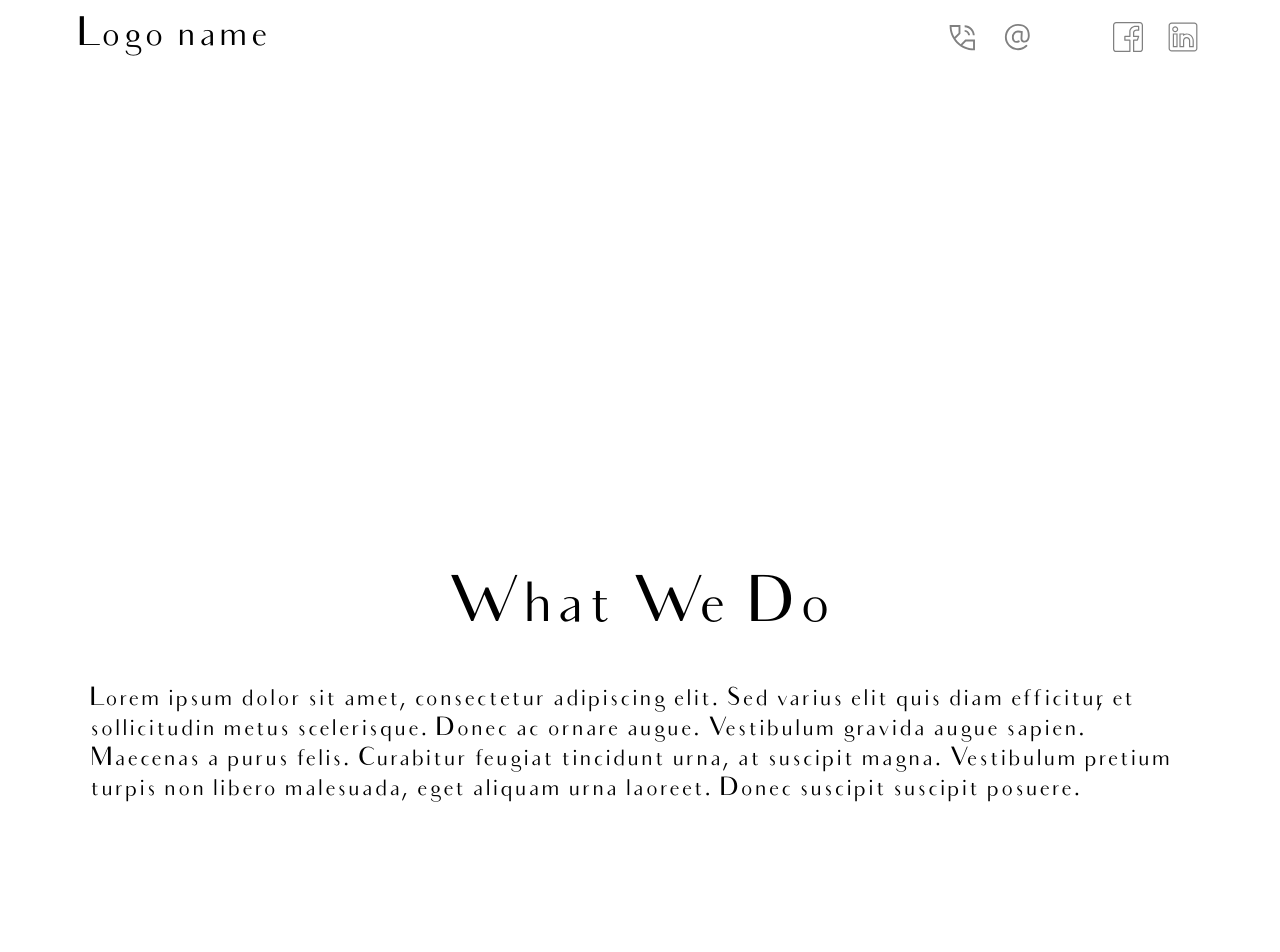
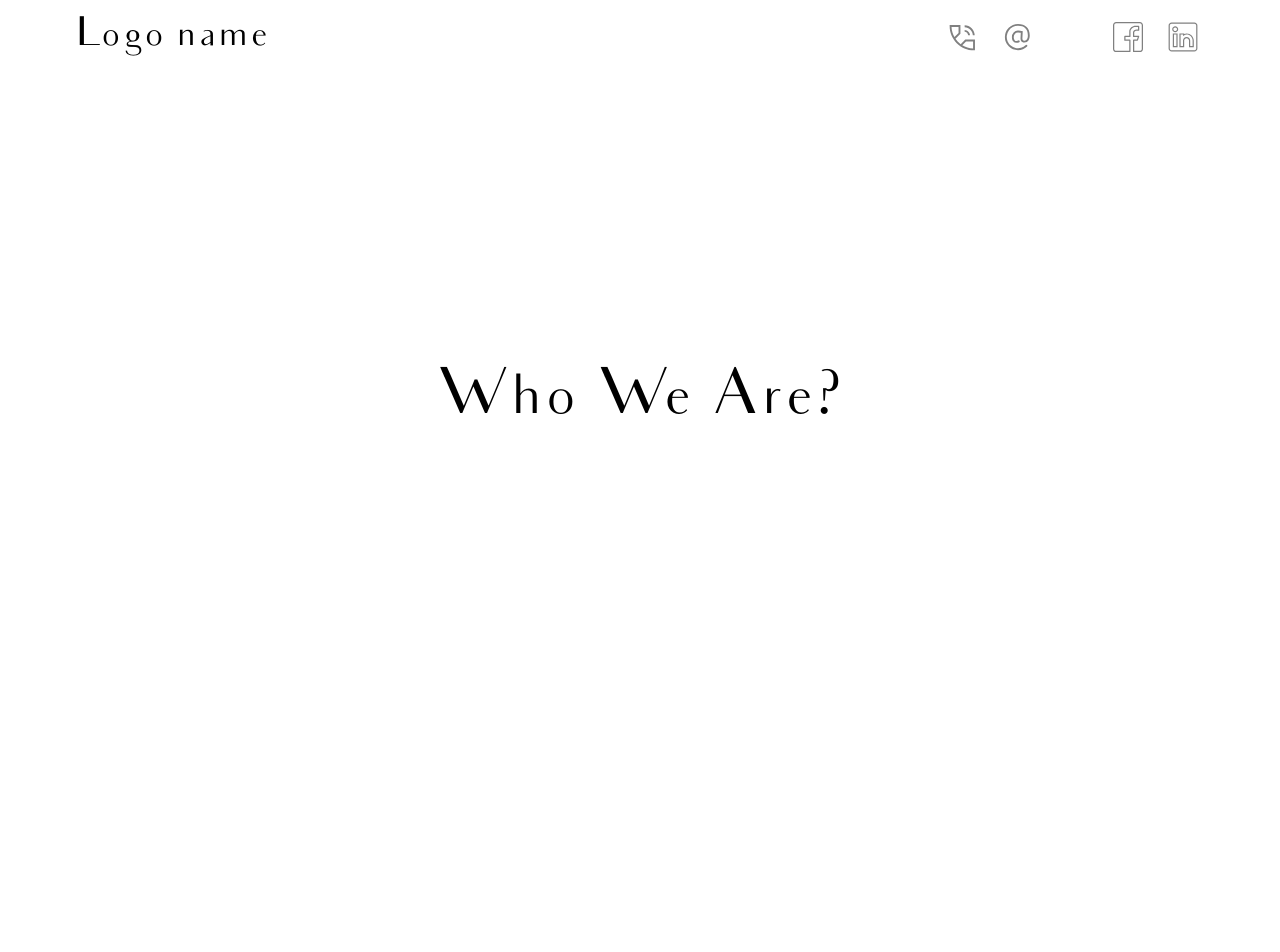
Before and after one commit to thetlwinlwin/portfolio, a React (Create React App) app: page / in a window 1280 px wide. Shown: the top 952 px of the page. Built offline with nearby package versions, Linux system fonts and the light colour scheme; some icons are missing.

Commit message:
change feature

```diff
--- a/src/components/home/home.css
+++ b/src/components/home/home.css
@@ -1,33 +1,20 @@
 .section {
     height: 100vh;
-}
-
-.center {
     display: flex;
     justify-content: center;
     align-items: center;
+    transition: opacity 1500ms;
 }
 
-.home-start,
-.client {
-    transition: 400ms ease-out;
-}
-
-.inactive {
+.hide {
     opacity: 0;
 }
 
 
-.home-end {
-    opacity: 0;
-    position: absolute;
-    top: 60vh;
-    transition: 500ms ease;
+.show {
+    opacity: 1;
 }
 
-.home-end-show {
-    opacity: 1;
-}
 
 .home-end-wrapper {
     display: flex;
--- a/src/components/home/home.jsx
+++ b/src/components/home/home.jsx
@@ -13,20 +13,20 @@ function HomePage() {
     const homeEndRef = useRef(null);
     const isInView = useInView(homeEndRef, {
         rootMargin: "0px",
-        threshold: 0.7,
+        threshold: 1,
     });
 
-
+    console.log(isInView);
 
 
     return (
         <>
             <NavBar />
             <div className="container">
-                <div className={`section center home-start ${isInView ? 'inactive' : ''}`}>
+                <div className='section'>
                     <span className='home-text'>{homeText[0].title}</span>
                 </div>
-                <div ref={homeEndRef} className={`center home-end ${isInView ? 'home-end-show' : ''}`}>
+                <div ref={homeEndRef} className={`section check hide${isInView ? 'show' : ''}`}>
                     <div className='home-end-wrapper'>
                         <span className='home-text'>{homeText[1].title}</span>
                         <p className='para-text'>
@@ -35,7 +35,7 @@ function HomePage() {
                         </p>
                     </div>
                 </div>
-                <div className={`section center client ${isInView ? 'inactive' : ''}`}>
+                <div className='section'>
                     <div className='client-wrapper'>
                         <span className='home-text'> Our Clients</span>
                         <p className='para-text'>
@@ -53,12 +53,12 @@ function HomePage() {
                     </div>
                 </div>
                 <Responsive />
-                <div className="section center">
+                <div className="section ">
                     <span className="home-text">
                         Section 5
                     </span>
                 </div>
-                <div className="section center" >
+                <div className="section " >
                     <span className="home-text">
                         Section 6
                     </span>
```
